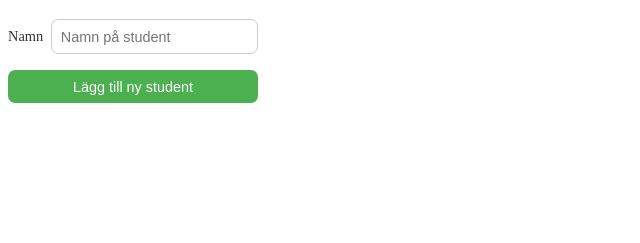
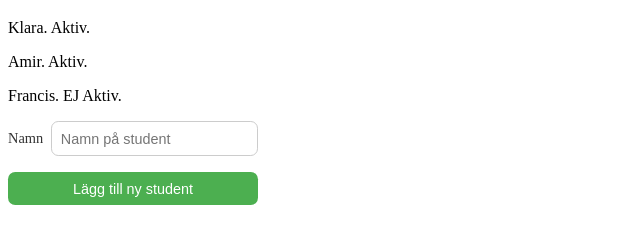
Before and after one commit to Consolider/studentkatalog-agile-studentstrul, a website with bundled scripts: page index.html in a window 1280 px wide. Shown: the part 61-304 px from the top of the page, without its empty margins (0-640 px from the left). Built offline with nearby package versions, Linux system fonts and the light colour scheme.

Commit message:
US3: visa-aktiv-status

```diff
--- a/src/index.ts
+++ b/src/index.ts
@@ -1,9 +1,29 @@
 interface Student {
     name: string;
+    isActive: boolean;
 }
 
 const students: Student[] = [
-    { name: "Klara" },
-    { name: "Amir" },
-    { name: "Francis" },
+    { name: "Klara", isActive: true },
+    { name: "Amir", isActive: true },
+    { name: "Francis", isActive: false }
 ];
+
+const ulList = document.querySelector(".studentlista") as HTMLDivElement;
+
+function renderList() {
+    students.forEach(student => {
+        const li = document.createElement("li");
+
+        li.className = "student-list_item"
+        if ( student.isActive === true ) {
+            li.innerHTML = `<p>${student.name}. Aktiv.</p>`;
+        } else {
+            li.innerHTML = `<p>${student.name}. EJ Aktiv.</p>`;
+        }
+
+        ulList.appendChild(li);
+    });
+}
+
+renderList();
--- a/style.css
+++ b/style.css
@@ -1,3 +1,7 @@
+.studentlista {
+    list-style-type: none;
+}
+
 .add-student-form {
     display: flex;
     flex-direction: column;
```
Also changed, not shown: dist/index.js, 1 other file.
